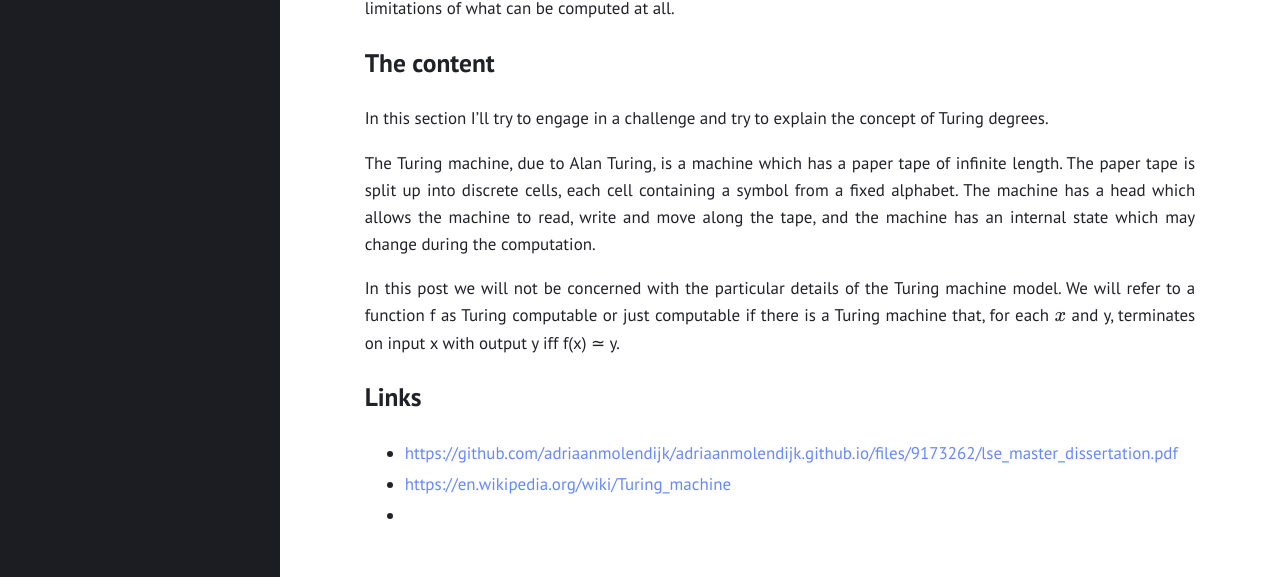
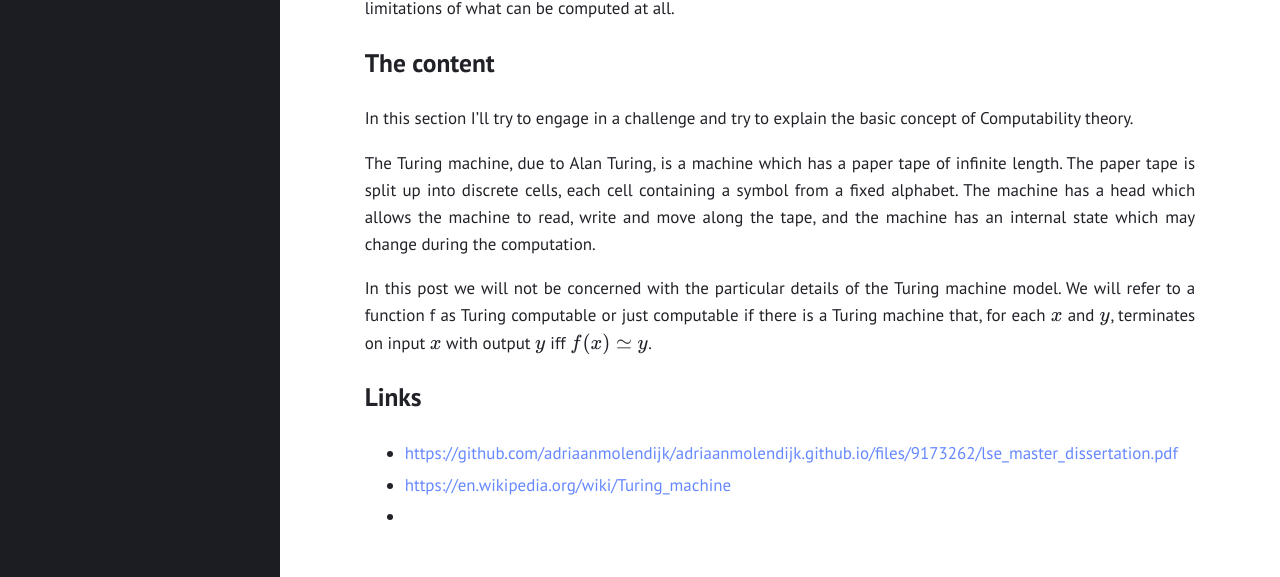
Before and after one commit to adriaanmolendijk/adriaanmolendijk.github.io, a Jekyll site: the page built from _posts/2022-07-23-computability-theory.md, in a window 1280 px wide and 1334 px high. Shown: the part 754-1331 px from the top of the window. Built offline with Jekyll 4.4.1, drawn with Linux system fonts in a browser that asks for light colours.

Commit message:
Added LaTeX code

```diff
--- a/_posts/2022-07-23-computability-theory.md
+++ b/_posts/2022-07-23-computability-theory.md
@@ -26,11 +26,11 @@ As you can see, the questions are fundamentally different. While Computation the
 
 ## The content
 
-In this section I'll try to engage in a challenge and try to explain the concept of Turing degrees.
+In this section I'll try to engage in a challenge and try to explain the basic concept of Computability theory.
 
 The Turing machine, due to Alan Turing, is a machine which has a paper tape of infinite length. The paper tape is split up into discrete cells, each cell containing a symbol from a fixed alphabet. The machine has a head which allows the machine to read, write and move along the tape, and the machine has an internal state which may change during the computation.
 
-In this post we will not be concerned with the particular details of the Turing machine model. We will refer to a function f as Turing computable or just computable if there is a Turing machine that, for each $$x$$ and y, terminates on input x with output y iff f(x) ≃ y.
+In this post we will not be concerned with the particular details of the Turing machine model. We will refer to a function f as Turing computable or just computable if there is a Turing machine that, for each $$x$$ and $$y$$, terminates on input $$x$$ with output $$y$$ iff $$f(x) ≃ y$$.
 
 # Links
 - [https://github.com/adriaanmolendijk/adriaanmolendijk.github.io/files/9173262/lse_master_dissertation.pdf](https://github.com/adriaanmolendijk/adriaanmolendijk.github.io/files/9173262/lse_master_dissertation.pdf)
```
